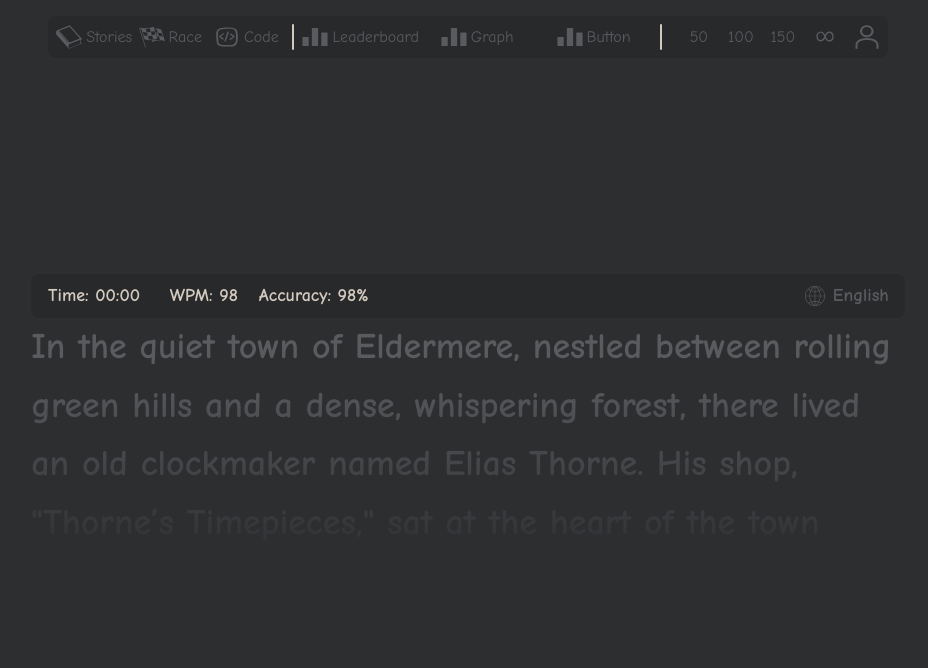
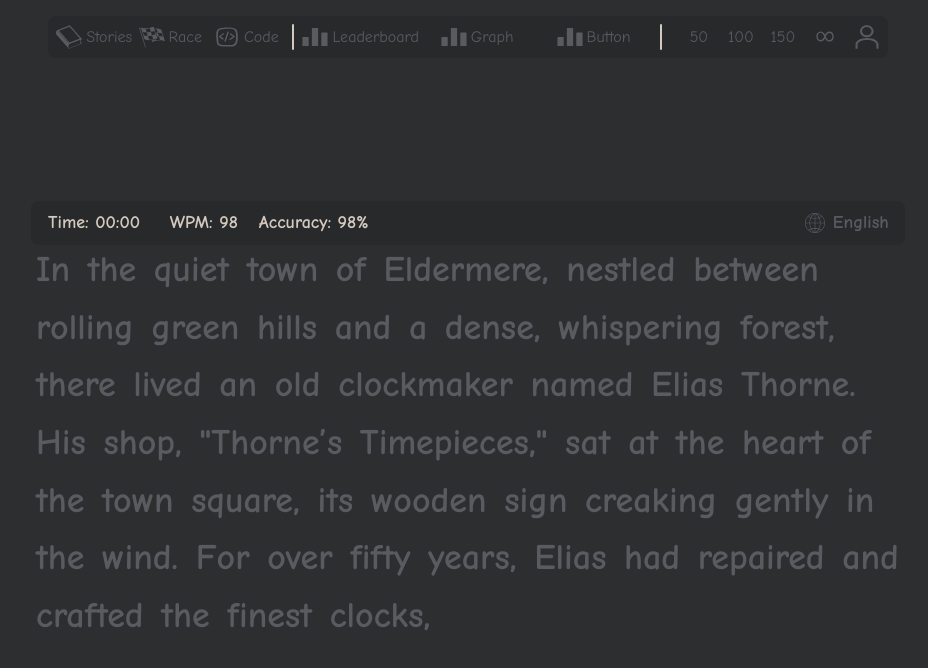
Before and after one commit to Rhxrrr/WebDev, a Vue app in the folder frontend/: page / in a window 1280 px wide. Shown: the top 668 px of the page, without its empty margins (172-1100 px from the left). Built offline with nearby package versions, Linux system fonts and the light colour scheme.

Commit message:
Functional frontend

```diff
--- a/frontend/src/pages/Homepage.vue
+++ b/frontend/src/pages/Homepage.vue
@@ -1,24 +1,26 @@
 <script setup>
-import { ref, computed, onMounted, nextTick } from "vue";
+import { ref, computed, onMounted, nextTick, watch } from "vue";
 import Navbar from "../components/Navbar/Navbar.vue";
 import TextNav from "../components/TextNav.vue";
 import { textContent } from "@composables/storiesAction.js";
 
 const story =
   textContent.value ||
-  'In the quiet town of Eldermere, nestled between rolling green hills and a dense, whispering forest, there lived an old clockmaker named Elias Thorne. His shop, "Thorne\’s Timepieces," sat at the heart of the town square, its wooden sign creaking gently in the wind. For over fifty years, Elias had repaired and crafted the finest clocks, each a masterpiece of precision and artistry. But there was one clock—an enormous, ornate grandfather clock—that had remained untouched in the corner of his workshop for as long as anyone could remember. Its dark mahogany frame was intricately carved with celestial symbols, and its pendulum, though perfectly balanced, never moved. One evening, as Elias sat polishing the gears of a pocket watch, a young boy named Oliver stepped into the shop. He was no stranger to Elias, having spent many afternoons watching him work, mesmerized by the delicate hands that breathed life into lifeless mechanisms. "Mr. Thorne," Oliver asked hesitantly, pointing at the grandfather clock, "why doesn\’t that one tick?" Elias paused, his fingers tightening around the watch. He let out a slow sigh and beckoned Oliver closer.';
-
+  'In the quiet town of Eldermere, nestled between rolling green hills and a dense, whispering forest, there lived an old clockmaker named Elias Thorne. His shop, "Thorne\’s Timepieces," sat at the heart of the town square, its wooden sign creaking gently in the wind. For over fifty years, Elias had repaired and crafted the finest clocks,';
 const userInput = ref(""); // Stores user's typed input
 const inputRef = ref(null); // Reference to hidden input
+const currentWordIndex = ref(0);
+const typedWords = ref([]);
+const incorrectWords = ref(new Set());
+const letterStates = ref(new Map()); // Stores classes for each letter
 
-// Generate colored text based on correctness
 const formattedText = computed(() => {
-  return story.split("").map((char, index) => {
+  return story.split(" ").map((word, wordIndex) => {
     return {
-      char,
-      correct:
-        index < userInput.value.length ? userInput.value[index] === char : null,
-      cursor: index === userInput.value.length - 1, // Cursor should be on the last typed character
+      word,
+      letters: word.split(""),
+      wordIndex,
+      typed: typedWords.value[wordIndex] || "",
     };
   });
 });
@@ -32,6 +34,40 @@ const focusInput = () => {
 onMounted(() => {
   nextTick(() => focusInput());
 });
+
+// Tracks typed letters and assigns correct/incorrect classes
+const getLetterClass = (wordIndex, charIndex, char) => {
+  const key = `${wordIndex}-${charIndex}`;
+  return letterStates.value.get(key) || "";
+};
+
+// Watch user input
+watch(userInput, (newValue) => {
+  const wordObj = formattedText.value[currentWordIndex.value];
+  const typedWord = newValue.trim();
+
+  // Update letter states dynamically
+  wordObj.letters.forEach((char, charIndex) => {
+    const key = `${currentWordIndex.value}-${charIndex}`;
+    letterStates.value.set(
+      key,
+      charIndex < newValue.length
+        ? newValue[charIndex] === char
+          ? "text-primary-paige"
+          : "text-primary-red"
+        : ""
+    );
+  });
+
+  if (newValue.endsWith(" ")) {
+    typedWords.value[currentWordIndex.value] = typedWord;
+    if (typedWord !== wordObj.word) {
+      incorrectWords.value.add(currentWordIndex.value);
+    }
+    currentWordIndex.value += 1;
+    userInput.value = "";
+  }
+});
 </script>
 
 <template>
@@ -44,20 +80,20 @@ onMounted(() => {
       class="flex flex-col w-[70%] flex-1 items-center justify-center text-primary-grey text-4xl font-semibold relative overflow-hidden"
     >
       <TextNav />
-      <div class="w-full relative">
-        <p class="overflow-hidden max-h-[250px] leading-relaxed fade-text">
+      <div class="w-full relative flex flex-wrap gap-2">
+        <div
+          v-for="wordObj in formattedText"
+          :key="wordObj.wordIndex"
+          class="word"
+        >
           <span
-            v-for="(charObj, index) in formattedText"
-            :key="index"
-            :class="{
-              'text-primary-red': charObj.correct === false, // Incorrect letter
-              'text-primary-paige': charObj.correct === true, // Correct letter
-              'cursor-blink': charObj.cursor, // Cursor effect
-            }"
+            v-for="(char, charIndex) in wordObj.letters"
+            :key="charIndex"
+            :class="getLetterClass(wordObj.wordIndex, charIndex, char)"
           >
-            {{ charObj.char }}
+            {{ char }}
           </span>
-        </p>
+        </div>
       </div>
       <input
         ref="inputRef"
@@ -69,15 +105,7 @@ onMounted(() => {
 </template>
 
 <style>
-@keyframes blink {
-  50% {
-    opacity: 0;
-  }
-}
-
-.cursor-blink::after {
-  content: "|";
-  color: blue;
-  animation: blink 1s infinite;
+.word {
+  margin: 0.3rem;
 }
 </style>
```
